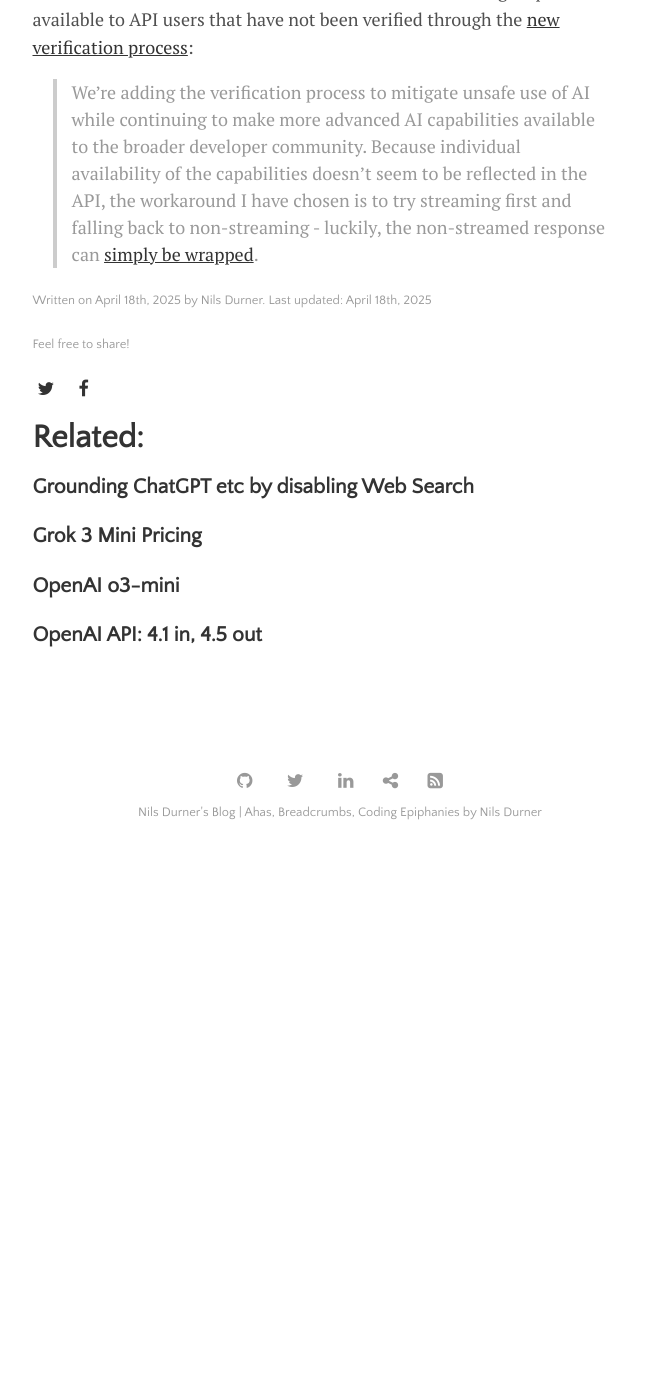
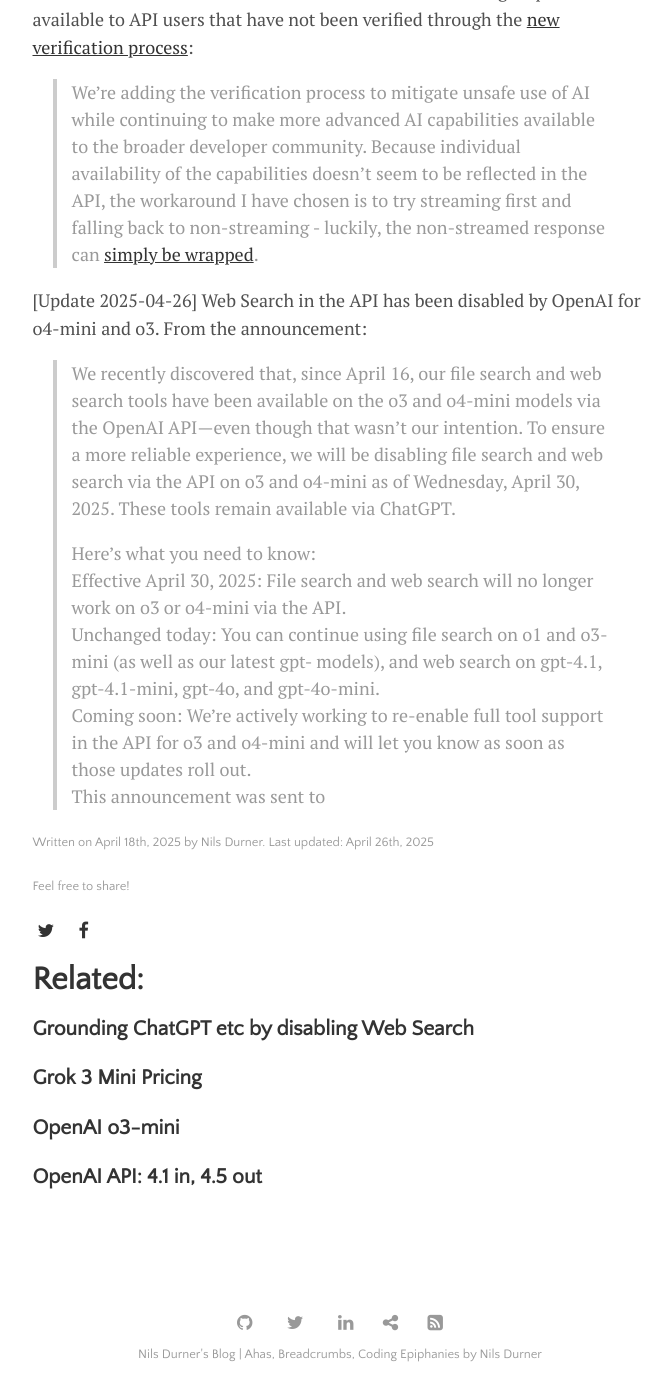
Before and after one commit to ndurner/ndurner.github.io, a Jekyll site: the page built from _posts/2025-04-18-web-search-o3.md, in a window 1280 px wide and 1400 px high, scrolled down 1515 px. Shown: the whole window, without its empty margins (300-971 px from the left). Built offline with Jekyll 4.4.1, drawn with Linux system fonts in a browser that asks for light colours; before the commit the page ends 2373 px from its top, so only the background shows below that.

Commit message:
web search update

```diff
--- a/_posts/2025-04-18-web-search-o3.md
+++ b/_posts/2025-04-18-web-search-o3.md
@@ -3,7 +3,7 @@
 title: "OpenAI Web Search, o3 API"
 date: 2025-04-18
 tags: ["llm", "o1", "openai", "oai_chat"]
-last_updated: 2025-04-18
+last_updated: 2025-04-26
 author: "Nils Durner"
 categories: [journal]
 ---
@@ -35,3 +35,13 @@
 Another restriction I have noticed with o3 is that streaming responses is not available to API users that have not been verified through the [new verification process](https://help.openai.com/en/articles/10910291-api-organization-verification):
 > We're adding the verification process to mitigate unsafe use of AI while continuing to make more advanced AI capabilities available to the broader developer community.
 Because individual availability of the capabilities doesn't seem to be reflected in the API, the workaround I have chosen is to try streaming first and falling back to non-streaming - luckily, the non-streamed response can [simply be wrapped](https://github.com/ndurner/oai_chat/blob/61e64f423f6c22f5be09e342cab3193b383adc7c/app.py#L280).
+
+[Update 2025-04-26]
+Web Search in the API has been disabled by OpenAI for o4-mini and o3. From the announcement:
+> We recently discovered that, since April 16, our file search and web search tools have been available on the o3 and o4-mini models via the OpenAI API—even though that wasn’t our intention. To ensure a more reliable experience, we will be disabling file search and web search via the API on o3 and o4-mini as of Wednesday, April 30, 2025. These tools remain available via ChatGPT.
+>
+> Here’s what you need to know:
+> Effective April 30, 2025: File search and web search will no longer work on o3 or o4-mini via the API.
+> Unchanged today: You can continue using file search on o1 and o3-mini (as well as our latest gpt- models), and web search on gpt-4.1, gpt-4.1-mini, gpt-4o, and gpt-4o-mini.
+> Coming soon: We’re actively working to re-enable full tool support in the API for o3 and o4-mini and will let you know as soon as those updates roll out.
+This announcement was sent to
```
